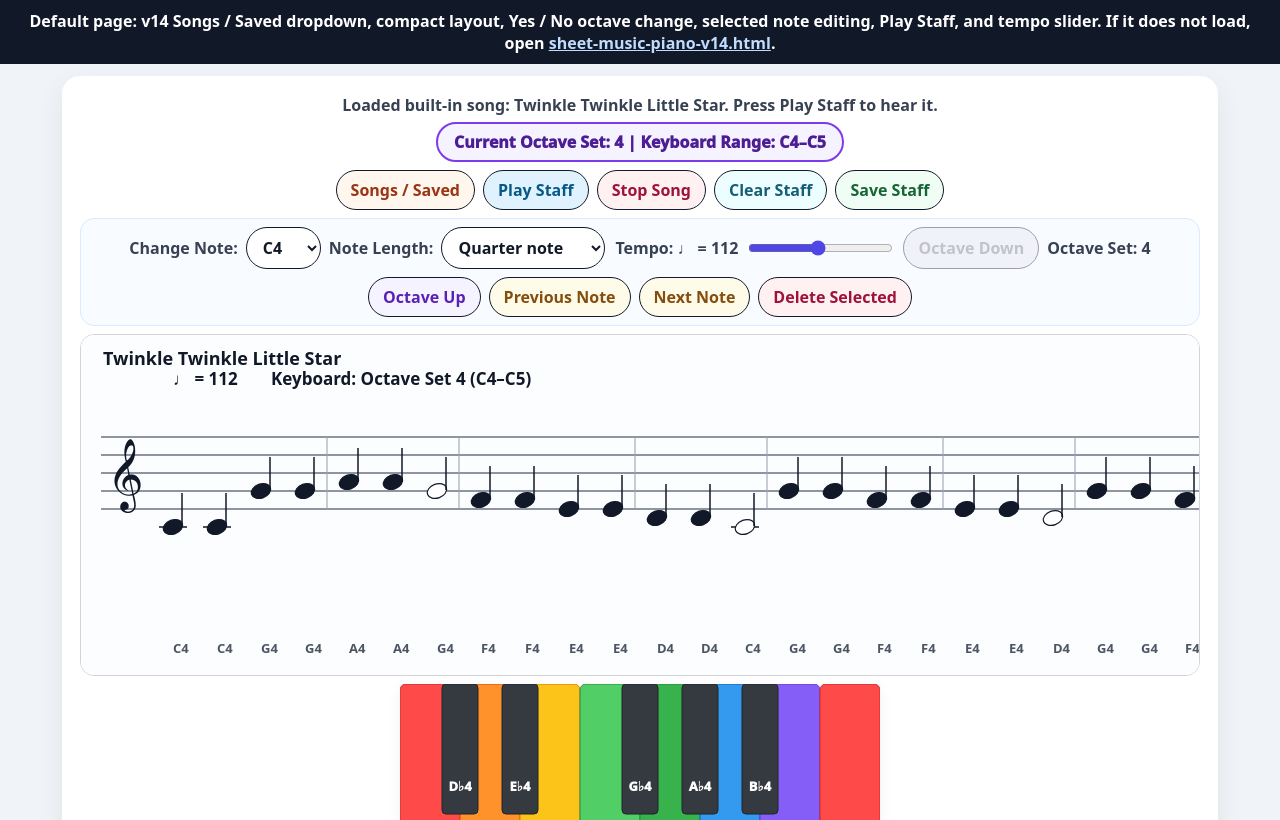
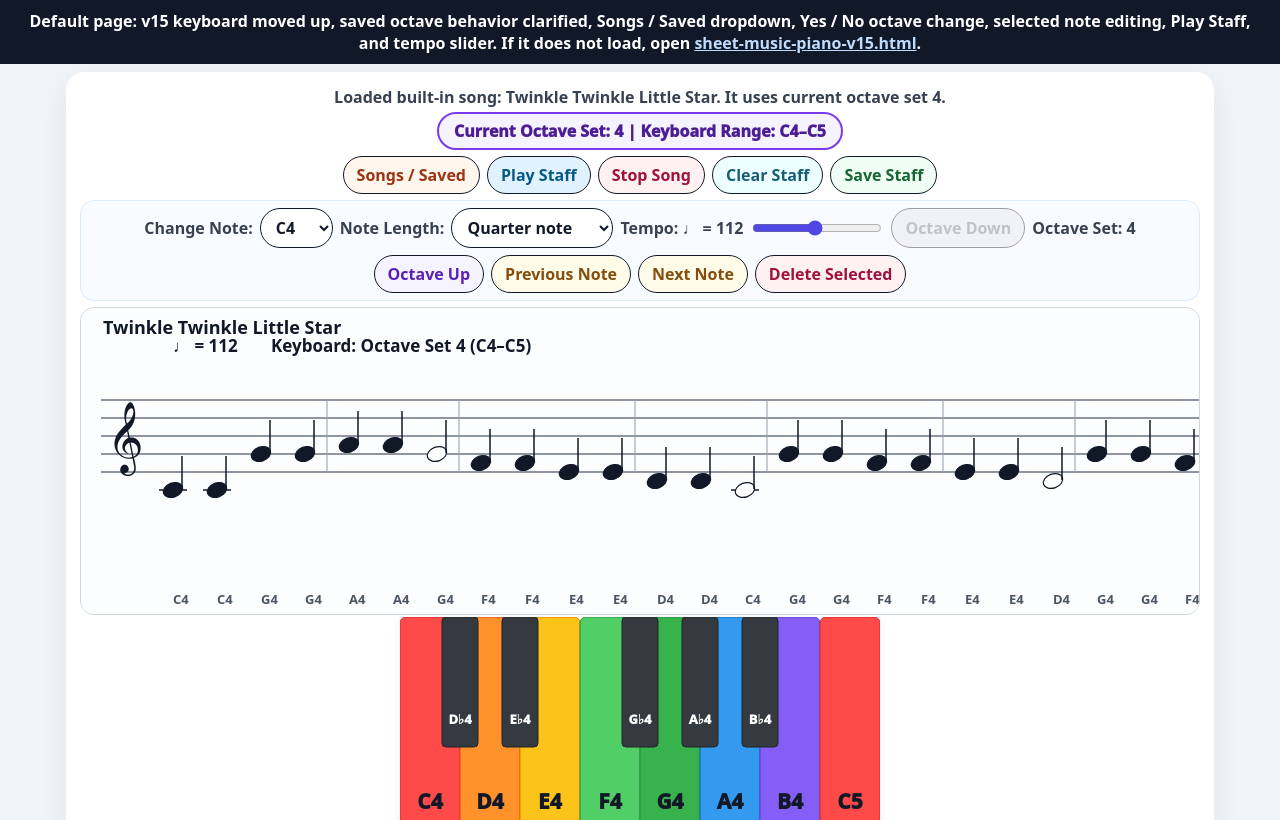
Before and after one commit to mattiaw/pianoplayer, a plain HTML site: page index.html in a window 1280 px wide. Drawn offline with Linux system fonts and the light colour scheme.

Commit message:
Use keyboard moved up page as default

```diff
--- a/index.html
+++ b/index.html
@@ -12,7 +12,7 @@ iframe{display:block;width:100%;height:calc(100vh - 44px);border:0;background:#f
 </style>
 </head>
 <body>
-<div class="notice">Default page: v14 Songs / Saved dropdown, compact layout, Yes / No octave change, selected note editing, Play Staff, and tempo slider. If it does not load, open <a href="sheet-music-piano-v14.html">sheet-music-piano-v14.html</a>.</div>
-<iframe src="sheet-music-piano-v14.html" title="One-octave piano v14 songs saved dropdown"></iframe>
+<div class="notice">Default page: v15 keyboard moved up, saved octave behavior clarified, Songs / Saved dropdown, Yes / No octave change, selected note editing, Play Staff, and tempo slider. If it does not load, open <a href="sheet-music-piano-v15.html">sheet-music-piano-v15.html</a>.</div>
+<iframe src="sheet-music-piano-v15.html" title="One-octave piano v15 keyboard moved up"></iframe>
 </body>
 </html>
```
